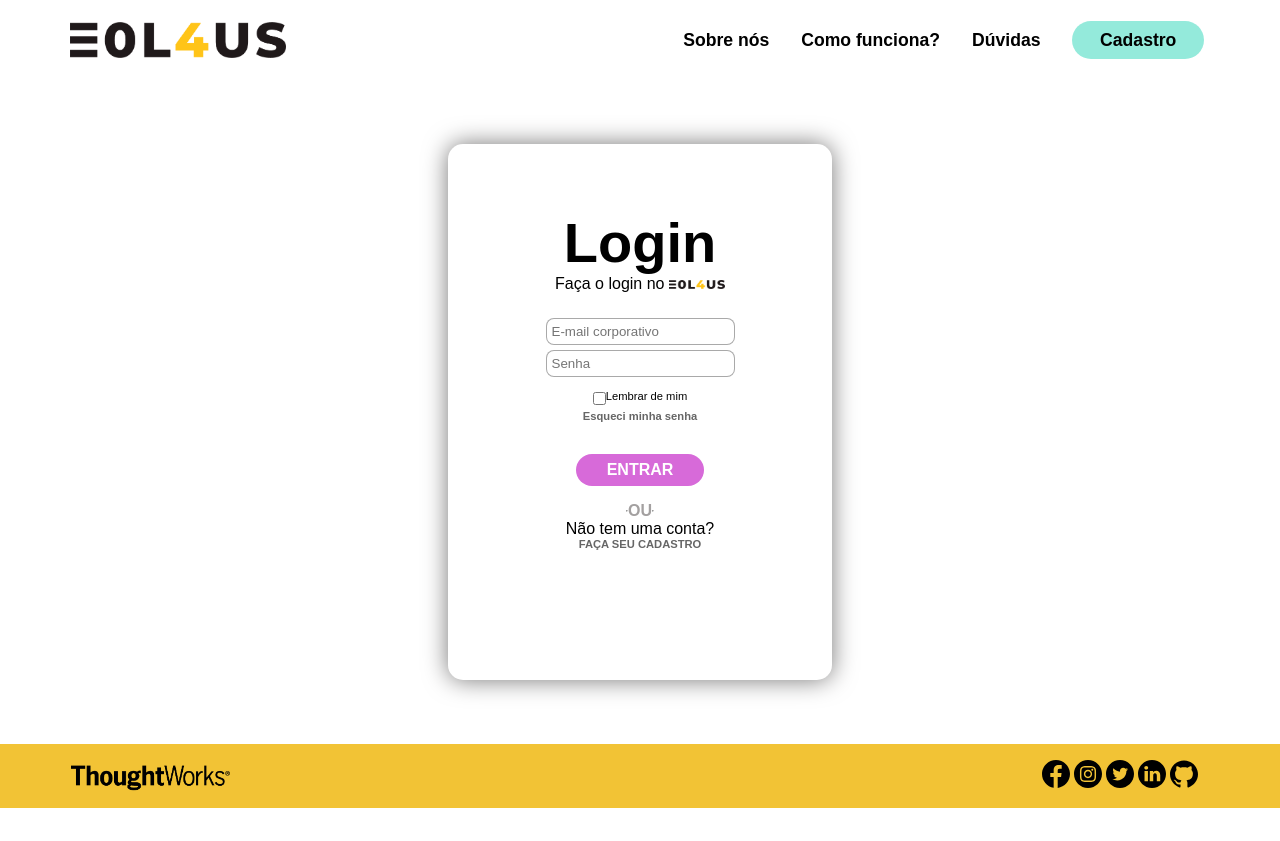
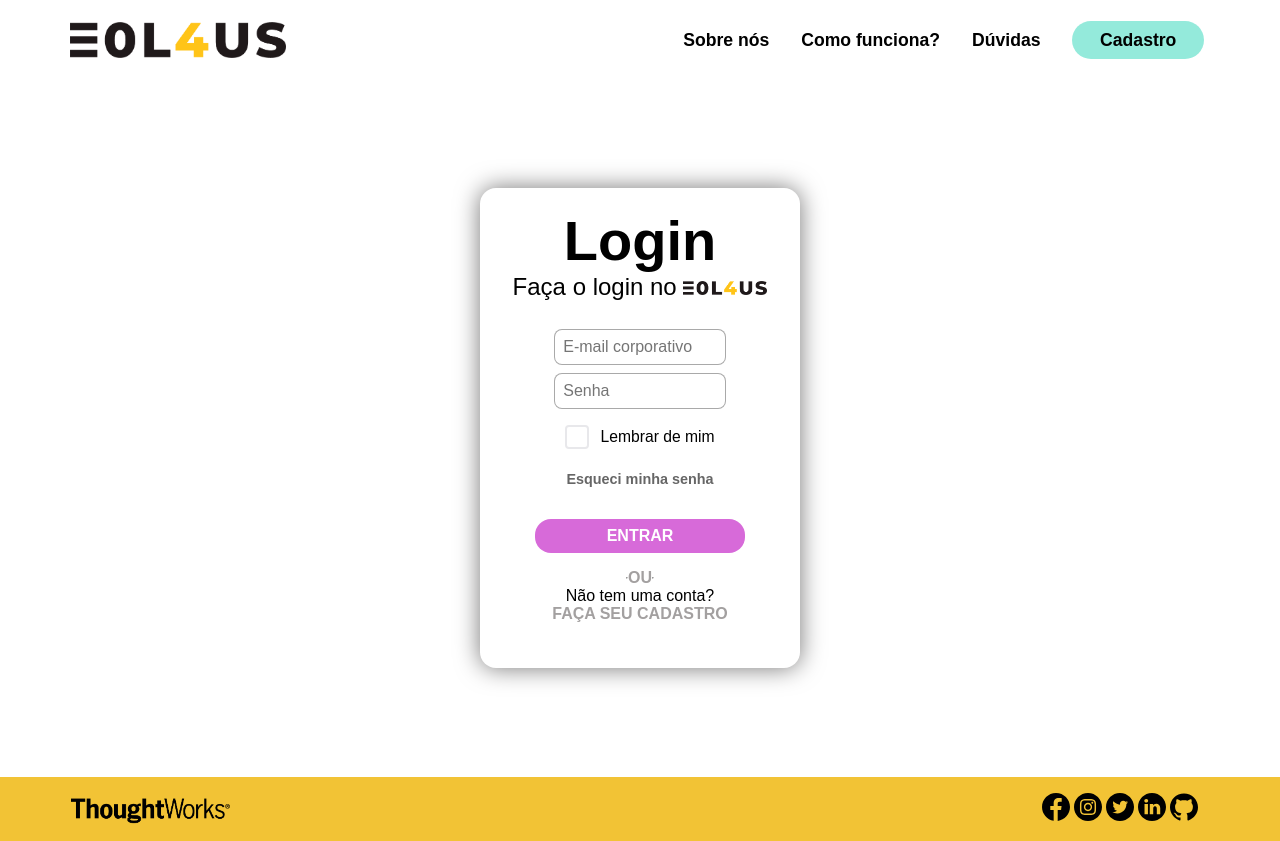
Before and after one commit to franciellethiezo/eol-react, a React (Create React App) app: page /login in a window 1280 px wide. Before the commit the page ends 808 px from the top, so only its background shows below. Built offline with nearby package versions, Linux system fonts and the light colour scheme.

Commit message:
ajustar final do html e css do Template Login

```diff
--- a/src/assets/css/login.css
+++ b/src/assets/css/login.css
@@ -4,97 +4,169 @@
 
 /* #region - login.css */
 
-main {
-    height: calc(100vh - 136px);
+.main-login {
+    /* height: calc(100vh - 136px); */
+    width: 100vw;
 }
 
-.box-log, .box-cad {
-    width: 50%;
-    height: 67vh;
+.box-cad {
+    width: 25vw;
+    height: 60vh;
     background: #fff;
     box-shadow: 0em 0em 1.5em rgb(119, 118, 118);
-    width: 30vw;
-    border-radius: 15px;
+    border-radius: 1em;
+    margin: 6.78em 0;
 }
 
-.box-log, .box-cad img {
+.d-box .h2-login {
+    font-size: 3.5em;
+}
+
+.d-box .p-title-login {
+    font-size: 1.5em;
+}
+
+.d-box .img-logo-login {
     width: 3.5em;
 }
 
-.d-box {
-    height: 63vh;
-}
-
-.d-box h2 {
-    font-size: 3.5em;
-}
-
-.d-box a {
+.d-box .forgot-it-password {
     text-decoration: none;
     font-weight: bold;
     color: #666;
     font-size: 0.7em;
 }
 
-.form-box input {
-    border-radius: 8px;
-    border: 1px solid rgba(0, 0, 0, 0.336);
-    padding: 5px 5px;
-    margin-top: 5px;
+.form-box {
+    margin-top: 1.25em;
+    width: 25vw;
 }
 
-.form-box {
-    margin-top: 20px;
+.form-box .input-form-login {
+    border-radius: 0.5em;
+    border: 0.05em solid rgba(0, 0, 0, 0.336);
+    padding: 0.5em 0.5em;
+    margin-top: 0.5em;
+    width: 12vw;
+    font-size: 1em;
 }
 
 .remind-box {
-    width: 100%;
-    margin-top: 10px;
+    width: 25vw;
+    margin-top: 1em;
     font-size: 1em;
-}
-
-.remind-box a {
-    margin-top: 5px;
 }
 
 .remind {
     font-size: 0.7em;
 }
 
-#remind_input {
-    display: flex;
-    justify-content: flex-start;
+.cbx {
+    -webkit-perspective: 20;
+    perspective: 20;
+    margin-right: 1em;
+    border: 2px solid #e8e8eb;
+    background: #e8e8eb;
+    border-radius: 4px;
+    transform: translate3d(0, 0, 0);
+    cursor: pointer;
+    transition: all 0.3s ease;
 }
 
-#remind_input {
-    width: auto;
+.cbx:hover {
+    border-color: #0b76ef;
+}
+
+.flip {
+    display: block;
+    transition: all 0.4s ease;
+    transform-style: preserve-3d;
+    position: relative;
+    width: 20px;
+    height: 20px;
+}
+
+#remind-input {
+    display: none;
+}
+
+#remind-input:checked + .cbx {
+    border-color: #0b76ef;
+}
+
+#remind-input:checked + .cbx .flip {
+    transform: rotateY(180deg);
+}
+
+.front, .back {
+    backface-visibility: hidden;
+    position: absolute;
+    top: 0;
+    left: 0;
+    width: 20px;
+    height: 20px;
+    border-radius: 2px;
+}
+
+.front {
+    background: #fff;
+    z-index: 1;
+}
+
+.back {
+    transform: rotateY(180deg);
+    background: #0b76ef;
+    text-align: center;
+    color: #fff;
+    line-height: 20px;
+    box-shadow: 0 0 0 1px #0b76ef;
+}
+
+.back .svg-cbx {
+    margin-top: 3px;
+    fill: none;
+}
+
+.back .svg-cbx .path-cbx {
+    stroke: #fff;
+    stroke-width: 2.5;
+    stroke-linecap: round;
+    stroke-linejoin: round;
+}
+
+.remind .lbl-remember-me {
+    font-size: 1.4em;
+}
+
+.remind-box .forgot-it-password {
+    margin-top: 1.5em;
+    font-size: 0.9em;
 }
 
 .roxo {
     background-color: var(--roxo);
 }
 
-.btn-log, .btn-cad {
+.btn-cad {
     font-size: 1em;
-    border-radius: 200px;
+    border-radius: 1em;
     color: white;
     margin-top: 2em;
-    width: 8em;
-    height: 2em;
+    padding: 0.5em 4.5em;
     margin-bottom: 1em;
     font-weight: bold;
     text-transform: uppercase;
 }
 
-.rambo {
-    height: 80px;
+.box-footer {
+    height: 5em;
 }
 
 .hr-log {
     flex-direction: row;
 }
 
-.hr-log p {
+.hr-log .p-box-log {
     color: #A3A0A0;
     text-transform: uppercase;
     font-weight: bold;
--- a/src/pages/Login.js
+++ b/src/pages/Login.js
@@ -27,33 +27,44 @@ class Login extends Component {
             <div>
                 <Cabecalho />
 
-                <main className="flex-center">
-                    <section className="box-cad">
+                <main className="main-login flex-center">
+                    <section className="box-cad flex-center">
                         <div className="d-box flex-column">
-                            <h2>Login</h2>
-                            <p>
-                                Faça o login no <span><img src={Logo} alt="logo" /></span>
+                            <h2 className="h2-login">Login</h2>
+                            <p className="p-title-login">
+                                Faça o login no <span><img className="img-logo-login" src={Logo} alt="logo" /></span>
                             </p>
                             <form action="#" className="form-box flex-column">
-                                <input type="text" name="e-mail" placeholder="E-mail corporativo" />
-                                <input type="text" name="senha" placeholder="Senha" />
+                                <input className="input-form-login" type="text" name="e-mail" placeholder="E-mail corporativo" />
+                                <input className="input-form-login" type="text" name="senha" placeholder="Senha" />
                                 <div className="remind-box flex-column">
-                                    <div className="remind flex-between">
-                                        <input type="checkbox" name="remind_pass" id="remind_input" /><label for="remind_pass">Lembrar de mim</label>
+                                    <div className="remind flex-center">
+                                        <input id="remind-input" type="checkbox" name="remind-pass" />
+                                        <label className="cbx" for="remind-input">
+                                            <div className="flip">
+                                                <div className="front"></div>
+                                                <div className="back">
+                                                    <svg className="svg-cbx" width="16" height="14" viewBox="0 0 16 14">
+                                                        <path className="path-cbx" d="M2 8.5L6 12.5L14 1.5"></path>
+                                                    </svg>
+                                                </div>
+                                            </div>
+                                        </label>
+                                        <label className="lbl-remember-me">Lembrar de mim</label>
                                     </div>
-                                    <a href="#">Esqueci minha senha</a>
+                                    <a className="forgot-it-password" href="#">Esqueci minha senha</a>
                                 </div>
-                                <button className="roxo btn-cad" onclick=" window.location.href = '\adverts.html';">entrar</button>
+                                <button className="roxo btn-cad">Entrar</button>
                             </form>
-                            <div className="rambo">
+                            <div className="box-footer">
                                 <div className="hr-log flex-center">
                                     <hr />
-                                    <p>ou</p>
+                                    <p className="p-box-log">ou</p>
                                     <hr />
                                 </div>
                                 <div className="flex-column">
                                     <p>Não tem uma conta?</p>
-                                    <a href="./cadastro-caixa.html" className="lnk-entrar">faça seu cadastro</a>
+                                    <a href="#" className="lnk-entrar">faça seu cadastro</a>
                                 </div>
                             </div>
                         </div>
```
